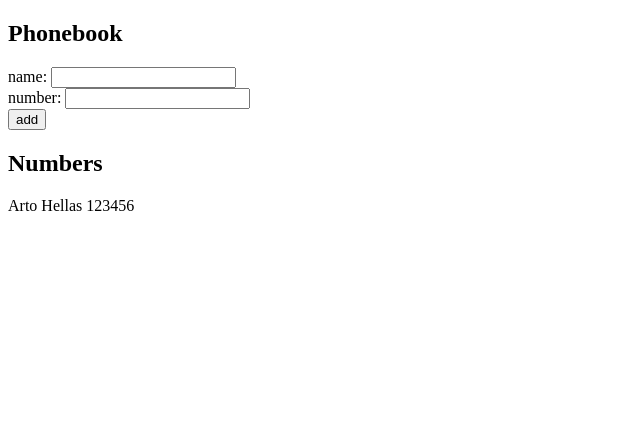
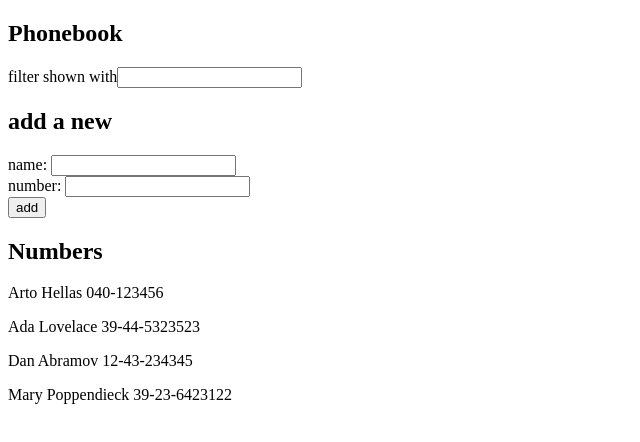
Before and after one commit to Althaf-ahammed/FullStackOpen, a React (Vite) app in the folder part2/phonebook/: page / in a window 1280 px wide. Shown: the top 442 px of the page, without its empty margins (0-640 px from the left). Built offline with nearby package versions, Linux system fonts and the light colour scheme.

Commit message:
exercise 2.9

```diff
--- a/part2/phonebook/src/App.jsx
+++ b/part2/phonebook/src/App.jsx
@@ -1,9 +1,17 @@
 import { useState } from "react";
 
 const App = () => {
-  const [persons, setPersons] = useState([{ name: "Arto Hellas",number: 123456 }]);
+  const [persons, setPersons] = useState([
+    { name: "Arto Hellas", number: "040-123456", id: 1 },
+    { name: "Ada Lovelace", number: "39-44-5323523", id: 2 },
+    { name: "Dan Abramov", number: "12-43-234345", id: 3 },
+    { name: "Mary Poppendieck", number: "39-23-6423122", id: 4 },
+  ]);
   const [newName, setNewName] = useState("");
   const [newNumber, setNewNumber] = useState("");
+  const [filter, setNewFilter] = useState("");
+  const [personsToShow, setPersonsToShow] = useState(persons);
+
 
   const handleChange = (event) => {
     setNewName(event.target.value);
@@ -15,24 +23,42 @@
     if (checkPerson) {
       alert(`${newName} is already added to phonebook`);
     } else {
-      const personObject = { name: newName,number: newNumber };
+      const personObject = { name: newName, number: newNumber };
       setPersons(persons.concat(personObject));
       setNewName("");
-      setNewNumber("")
+      setNewNumber("");
     }
   };
 
   const handleNumberChange = (event) => {
-    setNewNumber(event.target.value)
-  }
+    setNewNumber(event.target.value);
+  };
+
+  const handleFilter = (event) => {
+    const filterValue = event.target.value;
+    setNewFilter(filterValue);
+    const filteredPersons = persons.filter((person) =>
+      person.name.toLowerCase().includes(filterValue.toLowerCase())
+    );
+    setPersonsToShow(filteredPersons);
+  };
+
+
 
   return (
     <div>
       <h2>Phonebook</h2>
+      <div>
+        filter shown with
+        <input value={filter} onChange={handleFilter} />
+      </div>
+      <h2>add a new</h2>
       <form onSubmit={handleSubmit}>
         <div>
           name: <input value={newName} onChange={handleChange} />
-          <div>number: <input value={newNumber} onChange={handleNumberChange} /></div>
+          <div>
+            number: <input value={newNumber} onChange={handleNumberChange} />
+          </div>
         </div>
         <div>
           <button type="submit">add</button>
@@ -40,8 +66,10 @@
       </form>
       <h2>Numbers</h2>
       <div>
-        {persons.map((person) => (
-          <p key={person.name}>{person.name} {person.number}</p>
+        {personsToShow.map((person) => (
+          <p key={person.name}>
+            {person.name} {person.number}
+          </p>
         ))}
       </div>
     </div>
```
